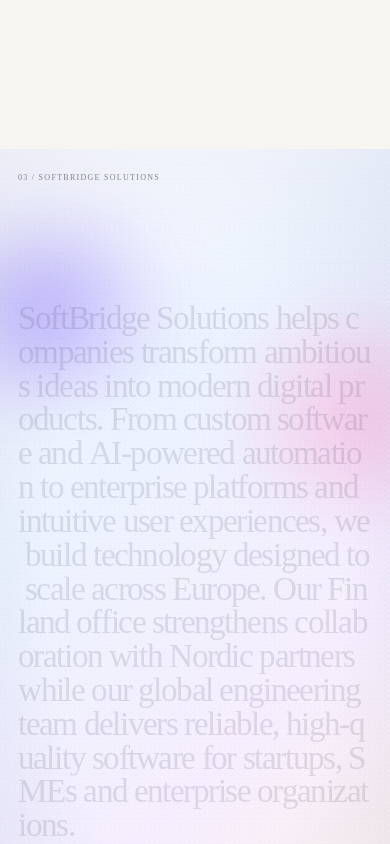
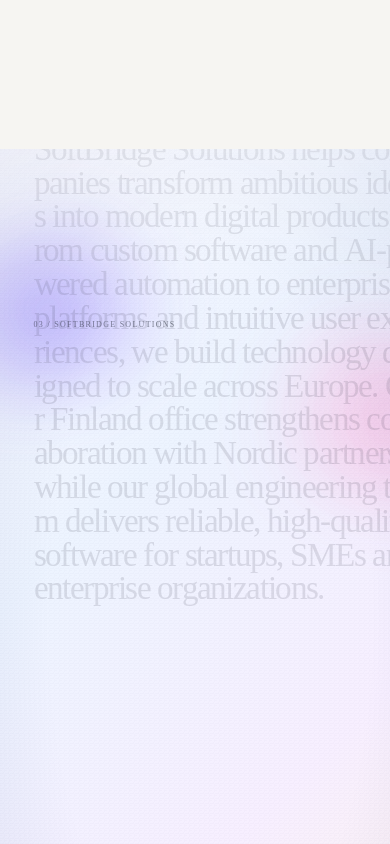
Before and after one commit to Dpehect/Trionn, a Next.js app: page / in a window 390 px wide. Shown: the part 8220-9064 px from the top of the page. Built offline with nearby package versions, Linux system fonts and the light colour scheme.

Commit message:
Eliminate 1448px height box and empty padding in section 03

```diff
--- a/app/globals.css
+++ b/app/globals.css
@@ -230,14 +230,15 @@
 .brand-statement {
   position: relative;
   width: 100%;
-  min-height: 100vh;
+  min-height: auto;
   color: #1d2330;
   background: #eef4ff;
 }
 .brand-statement__sticky {
   position: relative;
   width: 100%;
-  min-height: 100vh;
+  min-height: auto;
+  padding: clamp(48px, 5vw, 72px) 4vw clamp(54px, 5vw, 80px);
   display: flex;
   flex-direction: column;
   justify-content: center;
@@ -303,11 +304,9 @@
     radial-gradient(circle at 50% 50%, rgba(71,193,154,.34), rgba(71,193,154,.06) 62%, transparent 74%);
 }
 .brand-statement__eyebrow {
-  position: absolute;
+  position: relative;
   z-index: 30;
-  top: 24px;
-  left: 2.2vw;
-  right: 2.2vw;
+  margin-bottom: 24px;
   display: flex;
   justify-content: space-between;
   gap: 20px;
@@ -317,12 +316,9 @@
   text-transform: uppercase;
 }
 .brand-statement__inner {
-  position: absolute;
+  position: relative;
   z-index: 10;
-  left: 2.2vw;
-  right: 2.2vw;
-  top: 50%;
-  transform: translateY(-50%);
+  margin: 16px 0;
   will-change: transform;
 }
 .brand-statement__copy {
@@ -350,10 +346,9 @@
 .brand-char.accent--green { --accent-color: #2c9e74; }
 
 .brand-statement__signature {
-  position: absolute;
+  position: relative;
   z-index: 28;
-  left: 2.2vw;
-  bottom: 2.2vw;
+  margin-top: 28px;
   display: grid;
   gap: 5px;
   will-change: transform, opacity;
--- a/components/brand-statement-section.tsx
+++ b/components/brand-statement-section.tsx
@@ -91,8 +91,8 @@ export function BrandStatementSection() {
       // Pin section on screen so user scrolls THROUGH letter-by-letter reveal
       ScrollTrigger.create({
         trigger: section,
-        start: "top top",
-        end: "+=500",
+        start: "top 10%",
+        end: "+=350",
         pin: true,
         scrub: 0.2,
         animation: revealTimeline,
@@ -102,16 +102,16 @@ export function BrandStatementSection() {
 
       gsap.fromTo(
         ".brand-statement__signature",
-        { opacity: 0, y: 16 },
+        { opacity: 0, y: 12 },
         {
           opacity: 1,
           y: 0,
           ease: "power2.out",
           scrollTrigger: {
             trigger: section,
-            start: "top top+=100",
-            end: "top top+=450",
-            scrub: 0.3,
+            start: "top 10%",
+            end: "top 10%+=300",
+            scrub: 0.2,
           },
         }
       );
```
